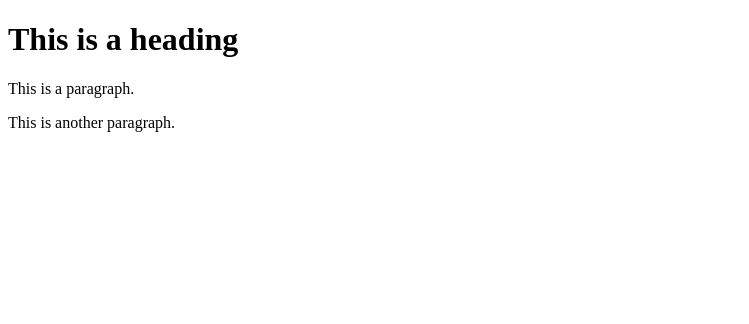
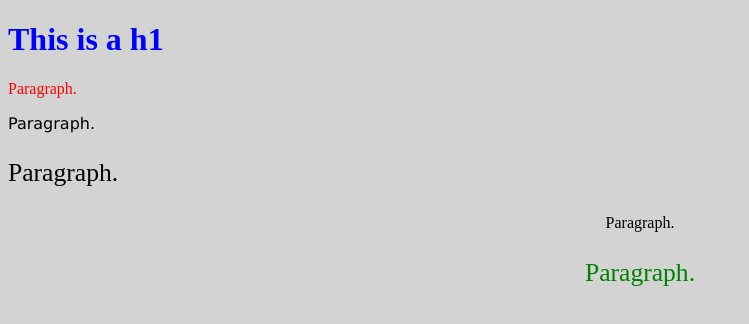
Before and after one commit to parameesriphueak/GitHub_Destop_Project, a plain HTML site: page index.html in a window 1280 px wide. Shown: the whole page, without its empty margins (0-749 px from the left). Drawn offline with Linux system fonts and the light colour scheme.

Commit message:
Update index.html
Update index.html

```diff
--- a/index.html
+++ b/index.html
@@ -5,9 +5,12 @@
     <meta name="viewport" content="width=device-width, initial-scale=1.0">
     <title>Page Title</title>
 </head>
-<body>
-    <h1>This is a heading</h1>
-    <p>This is a paragraph.</p>
-    <p>This is another paragraph. </p>
+<body style="background-color: lightgray;">
+    <h1 style="color: blue;">This is a h1</h1>
+    <p style="color: red;">Paragraph.</p>
+    <p style="font-family: Verdana;">Paragraph.</p>
+    <p style="font-size: 160%;">Paragraph.</p>
+    <p style="text-align:center">Paragraph.</p>
+    <p style="font-size: 160%;color: green;text-align: center;">Paragraph.</p>
 </body>
 </html>
```
